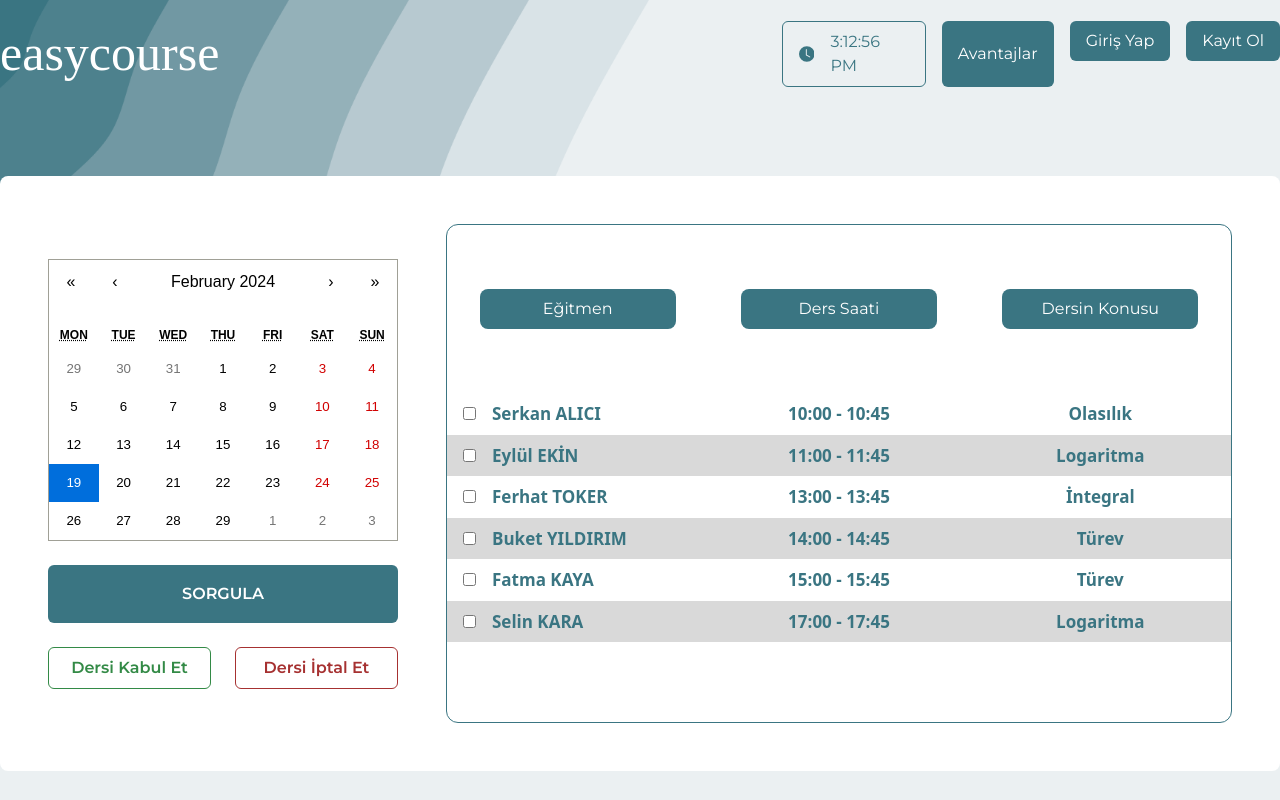
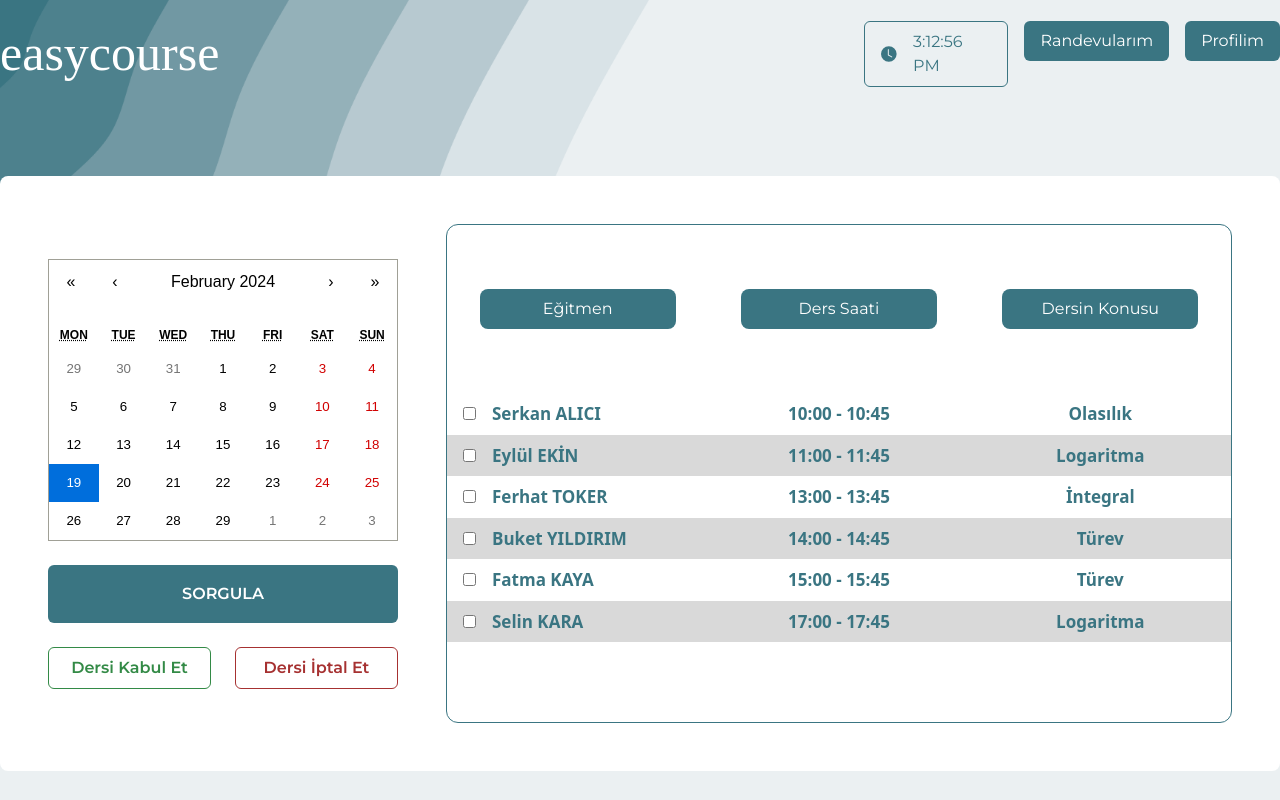
Before and after one commit to ozmberkan/easycourse-project, a React (Vite) app: page /studentmeet in a window 1280 px wide. Built offline with nearby package versions, Linux system fonts and the light colour scheme; a web font is replaced by a local one.

Commit message:
Href Fix

```diff
--- a/src/pages/home/RegisterOrLogin.jsx
+++ b/src/pages/home/RegisterOrLogin.jsx
@@ -22,10 +22,10 @@ export default function RegisterOrLogin() {
     if(email === '' && password === ''){
       alert('Lütfen tüm alanları doldurunuz!')
     }
-    else if(email != 'berkanozmen' && password != '123'){
+    else if(email != 'berkan@ozmen' && password != '123'){
       alert('Öğrenci girişi yapmak için lütfen {erkan@ozmen} ve {123} parolasını kullanınız.')
     }
-    else if(email === 'berkanozmen' && password === '123'){
+    else if(email === 'berkan@ozmen' && password === '123'){
       navigate('/studentprofile')
   }
 }
--- a/src/pages/student/StudentHeader.jsx
+++ b/src/pages/student/StudentHeader.jsx
@@ -49,12 +49,11 @@ export default function Header() {
             <BsClockFill />
             {time.toLocaleTimeString()}
           </p>
-          <Link to="/advantage" className='bg-primary-color text-white  px-4 py-2 rounded-md font-montserrat flex justify-center items-center'>Avantajlar</Link>
-          <Link to="/login">
-            <button className='bg-primary-color px-4 py-2 rounded-md font-montserrat'>Giriş Yap</button>
+          <Link to="/studentmeet">
+            <button className='bg-primary-color px-4 py-2 rounded-md font-montserrat'>Randevularım</button>
           </Link>
-          <Link to="/register">
-            <button className='bg-primary-color px-4 py-2 rounded-md font-montserrat'>Kayıt Ol</button>
+          <Link to="/studentprofile">
+            <button className='bg-primary-color px-4 py-2 rounded-md font-montserrat'>Profilim</button>
           </Link>
         </div>
       </nav>
--- a/src/pages/teacher/TeacherHeader.jsx
+++ b/src/pages/teacher/TeacherHeader.jsx
@@ -49,12 +49,11 @@ export default function Header() {
             <BsClockFill />
             {time.toLocaleTimeString()}
           </p>
-          <Link to="/advantage" className='bg-primary-color text-white  px-4 py-2 rounded-md font-montserrat flex justify-center items-center'>Avantajlar</Link>
-          <Link to="/login">
-            <button className='bg-primary-color px-4 py-2 rounded-md font-montserrat'>Giriş Yap</button>
+          <Link to="/teachermeet">
+            <button className='bg-primary-color px-4 py-2 rounded-md font-montserrat'>Randevularım</button>
           </Link>
-          <Link to="/register">
-            <button className='bg-primary-color px-4 py-2 rounded-md font-montserrat'>Kayıt Ol</button>
+          <Link to="/teacherprofile">
+            <button className='bg-primary-color px-4 py-2 rounded-md font-montserrat'>Profilim</button>
           </Link>
         </div>
       </nav>
--- a/src/pages/teacher/TeacherHeaderTwo.jsx
+++ b/src/pages/teacher/TeacherHeaderTwo.jsx
@@ -49,12 +49,11 @@ export default function Header() {
             <BsClockFill />
             {time.toLocaleTimeString()}
           </p>
-          <Link to="/advantage" className='bg-primary-color text-white  px-4 py-2 rounded-md font-montserrat flex justify-center items-center'>Avantajlar</Link>
-          <Link to="/login">
-            <button className='bg-primary-color px-4 py-2 rounded-md font-montserrat'>Giriş Yap</button>
+          <Link to="/teachermeet">
+            <button className='bg-primary-color px-4 py-2 rounded-md font-montserrat'>Randevularım</button>
           </Link>
-          <Link to="/register">
-            <button className='bg-primary-color px-4 py-2 rounded-md font-montserrat'>Kayıt Ol</button>
+          <Link to="/teacherprofiletwo">
+            <button className='bg-primary-color px-4 py-2 rounded-md font-montserrat'>Profilim</button>
           </Link>
         </div>
       </nav>
```
